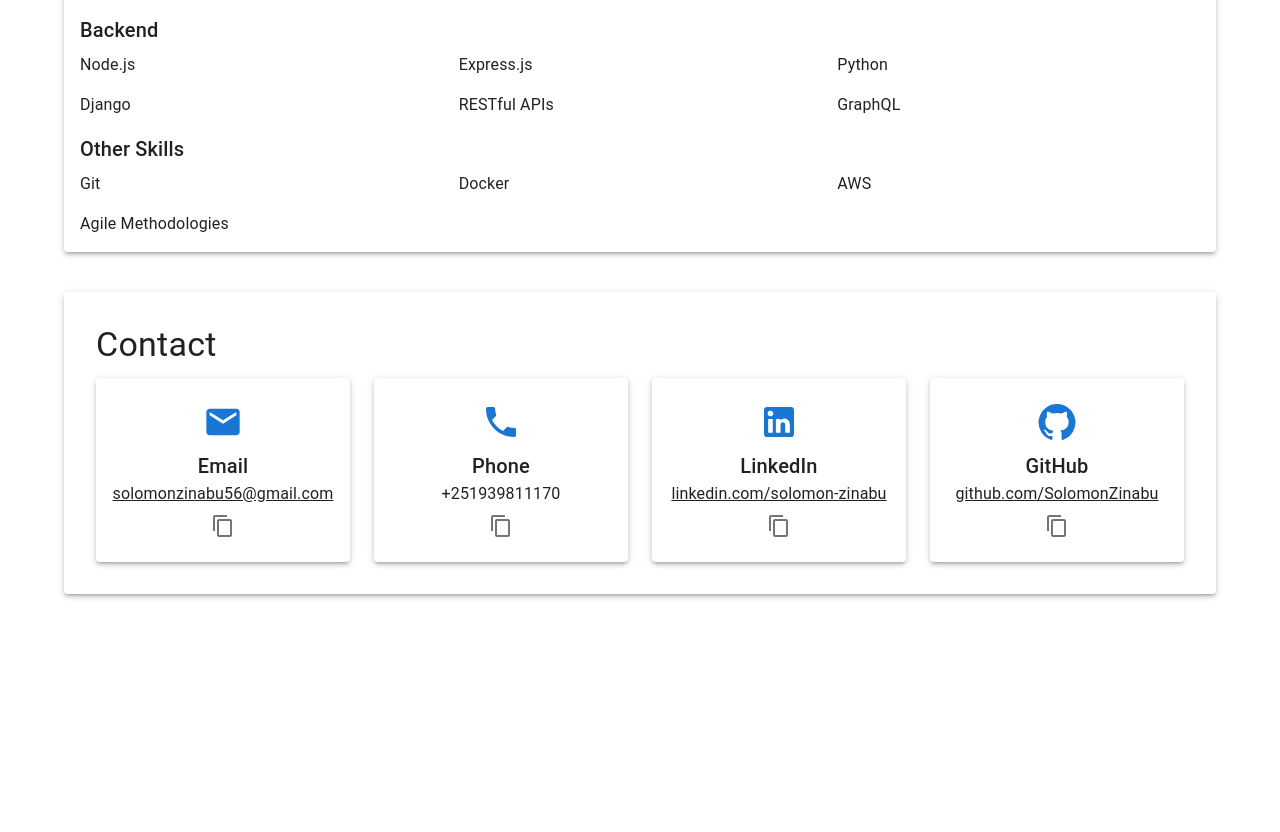
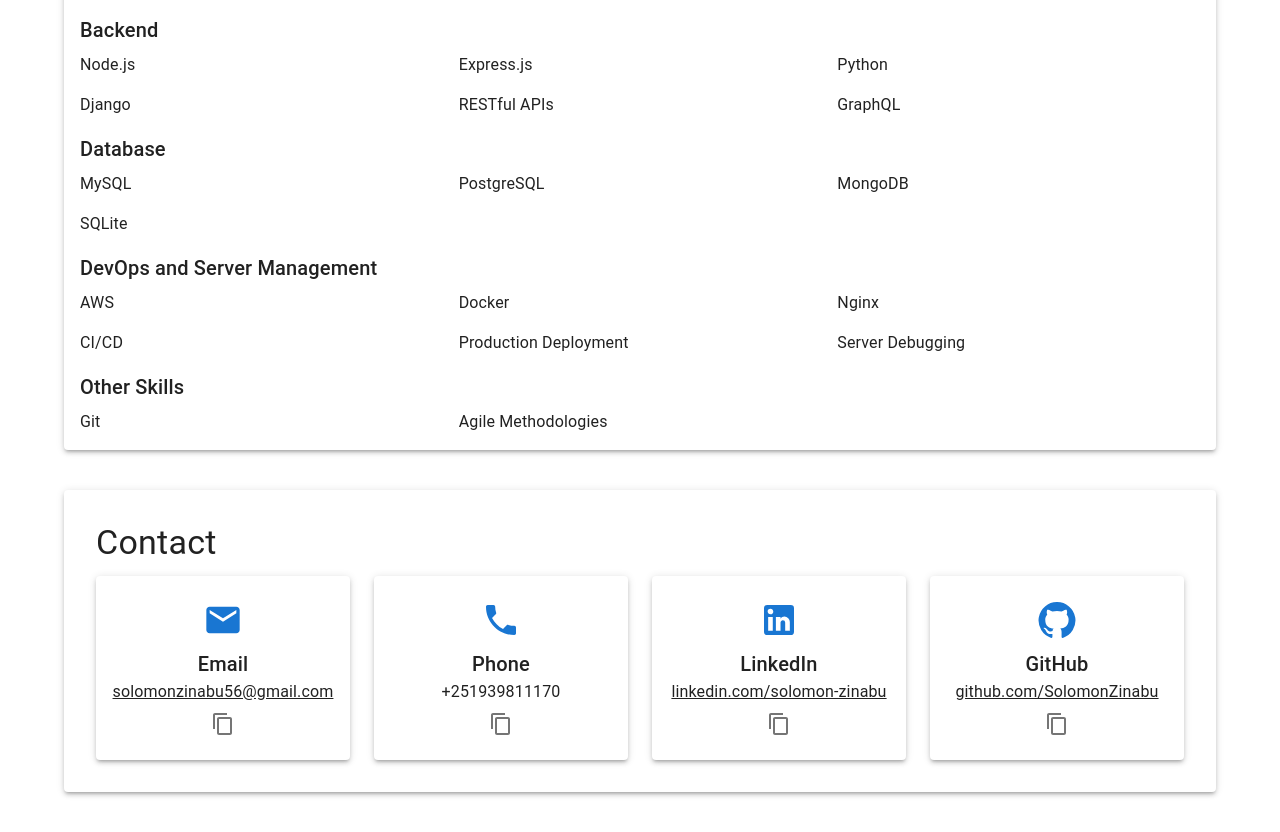
Before and after one commit to SolomonZinabu/solomon-portfolio, a Next.js app: page / in a window 1280 px wide. Shown: the part 2400-3232 px from the top of the page. Before the commit the page ends 3034 px from the top, so only its background shows below. Built offline with nearby package versions, Linux system fonts and the light colour scheme.

Commit message:
skills modified

```diff
--- a/components/Skills.js
+++ b/components/Skills.js
@@ -1,4 +1,3 @@
-// components/Skills.js
 import React from 'react';
 import { Box, Typography, Paper, Grid } from '@mui/material';
 import { motion } from 'framer-motion';
@@ -59,17 +58,51 @@ function Skills() {
             </Grid>
           </Grid>
           <Typography variant="h6" component="h3" gutterBottom style={{ marginTop: '16px' }}>
+            Database
+          </Typography>
+          <Grid container spacing={2}>
+            <Grid item xs={4}>
+              <Typography variant="body1">MySQL</Typography>
+            </Grid>
+            <Grid item xs={4}>
+              <Typography variant="body1">PostgreSQL</Typography>
+            </Grid>
+            <Grid item xs={4}>
+              <Typography variant="body1">MongoDB</Typography>
+            </Grid>
+            <Grid item xs={4}>
+              <Typography variant="body1">SQLite</Typography>
+            </Grid>
+          </Grid>
+          <Typography variant="h6" component="h3" gutterBottom style={{ marginTop: '16px' }}>
+            DevOps and Server Management
+          </Typography>
+          <Grid container spacing={2}>
+            <Grid item xs={4}>
+              <Typography variant="body1">AWS</Typography>
+            </Grid>
+            <Grid item xs={4}>
+              <Typography variant="body1">Docker</Typography>
+            </Grid>
+            <Grid item xs={4}>
+              <Typography variant="body1">Nginx</Typography>
+            </Grid>
+            <Grid item xs={4}>
+              <Typography variant="body1">CI/CD</Typography>
+            </Grid>
+            <Grid item xs={4}>
+              <Typography variant="body1">Production Deployment</Typography>
+            </Grid>
+            <Grid item xs={4}>
+              <Typography variant="body1">Server Debugging</Typography>
+            </Grid>
+          </Grid>
+          <Typography variant="h6" component="h3" gutterBottom style={{ marginTop: '16px' }}>
             Other Skills
           </Typography>
           <Grid container spacing={2}>
             <Grid item xs={4}>
               <Typography variant="body1">Git</Typography>
-            </Grid>
-            <Grid item xs={4}>
-              <Typography variant="body1">Docker</Typography>
-            </Grid>
-            <Grid item xs={4}>
-              <Typography variant="body1">AWS</Typography>
             </Grid>
             <Grid item xs={4}>
               <Typography variant="body1">Agile Methodologies</Typography>
```
